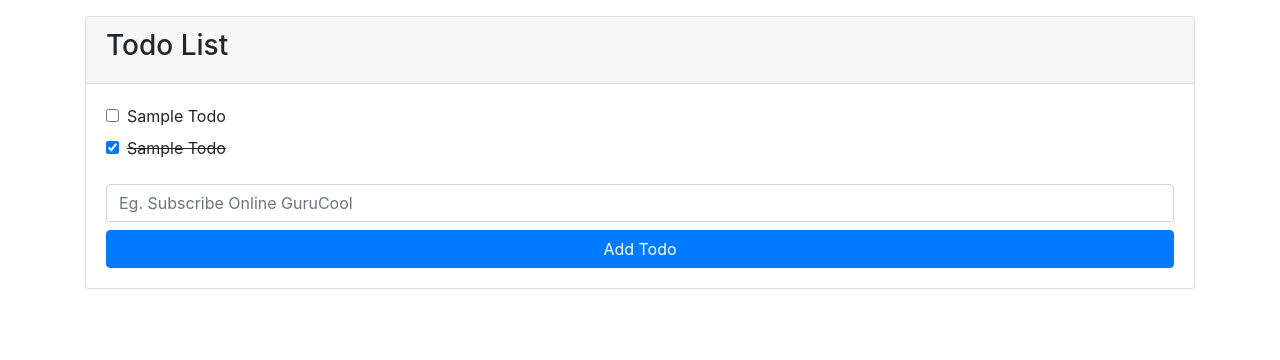
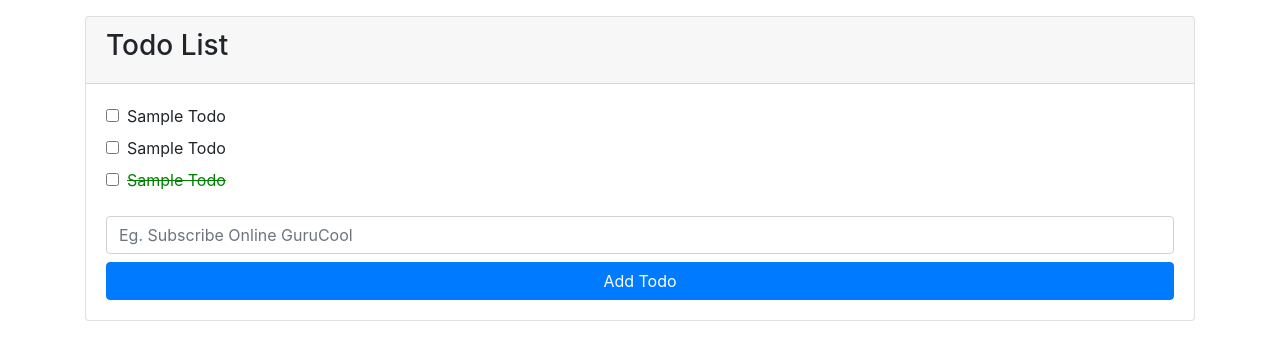
Before and after one commit to onlinegurucool/react-js-tutorial, a React (Create React App) app: page / in a window 1280 px wide. Shown: the top 360 px of the page. Built offline with nearby package versions, Linux system fonts and the light colour scheme.

Commit message:
folder structre change and styles added

```diff
--- a/src/App.js
+++ b/src/App.js
@@ -1,6 +1,6 @@
 import React, { Component } from "react";
-import CreateTodo from "./components/CreateTodo";
-import TodoList from "./components/TodoList";
+// import CreateTodo from "./components/Todo/Create";
+import TodoList from "./components/Todo/List";
 
 class App extends Component {
     render() {
--- /dev/null
+++ b/src/components/Todo/List.js
@@ -0,0 +1,61 @@
+import React, { Component } from "react";
+
+import "./Styles.css";
+class TodoList extends Component {
+    state = {
+        list: [
+            {
+                todo: "Bring Milk",
+                status: false,
+            },
+            {
+                todo: "Read Book",
+                status: true,
+            },
+        ],
+    };
+
+    addTodo = () => {
+        // add into todo
+    };
+
+    markComplete = () => {
+        // mark todo complete
+    };
+
+    render() {
+        let { list } = this.state;
+        return (
+            <>
+                <ul className="list-unstyled">
+                    {list.map(() => {
+                        return (
+                            <li>
+                                <input type="checkbox" id="checkbox" />
+                                <label className="ml-2" htmlFor="checkbox">
+                                    Sample Todo
+                                </label>
+                            </li>
+                        );
+                    })}
+
+                    <li>
+                        <input type="checkbox" id="checkbox" />
+                        <label className="ml-2 completed" htmlFor="checkbox">
+                            Sample Todo
+                        </label>
+                    </li>
+                </ul>
+                <input
+                    placeholder="Eg. Subscribe Online GuruCool"
+                    className="form-control"
+                />
+                <button className="btn btn-primary btn-block mt-2">
+                    Add Todo
+                </button>
+            </>
+        );
+    }
+}
+
+export default TodoList;
--- /dev/null
+++ b/src/components/Todo/Styles.css
@@ -0,0 +1,4 @@
+.completed {
+    text-decoration: line-through;
+    color: green
+}
--- a/src/components/TodoList.js
+++ /dev/null
@@ -1,40 +0,0 @@
-import React, { Component } from "react";
-
-class TodoList extends Component {
-    state = {
-        list: [],
-    };
-    render() {
-        return (
-            <>
-                <ul className="list-unstyled">
-                    <li>
-                        <input type="checkbox" id="checkbox" />
-                        <label className="ml-2" for="checkbox">
-                            Sample Todo
-                        </label>
-                    </li>
-                    <li>
-                        <input type="checkbox" checked id="checkbox" />
-                        <label
-                            className="ml-2"
-                            style={{ textDecoration: "line-through" }}
-                            for="checkbox"
-                        >
-                            Sample Todo
-                        </label>
-                    </li>
-                </ul>
-                <input
-                    placeholder="Eg. Subscribe Online GuruCool"
-                    className="form-control"
-                />
-                <button className="btn btn-primary btn-block mt-2">
-                    Add Todo
-                </button>
-            </>
-        );
-    }
-}
-
-export default TodoList;
```
Also changed, not shown: src/components/Todo/Create.js (renamed from src/components/CreateTodo.js).
